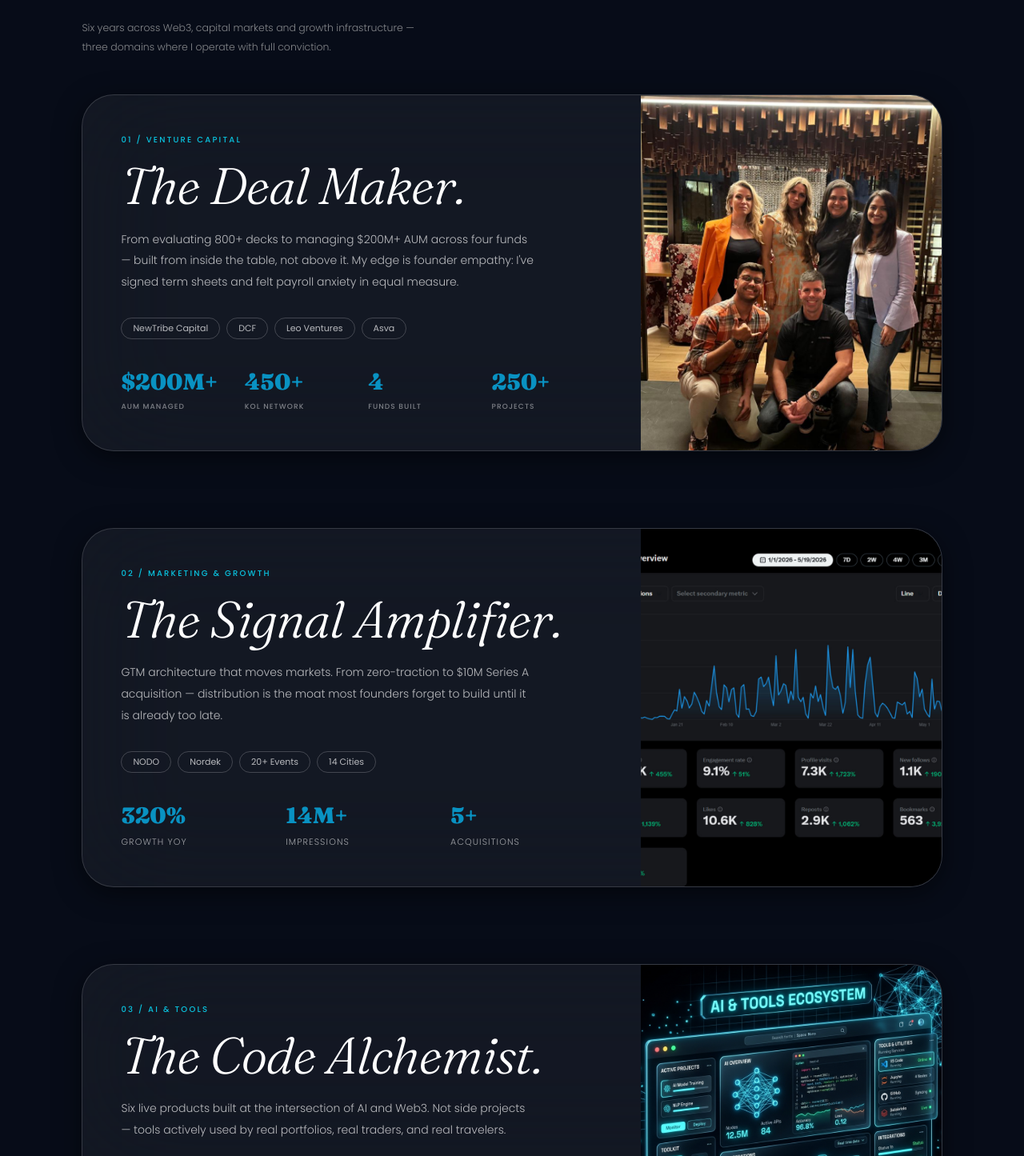
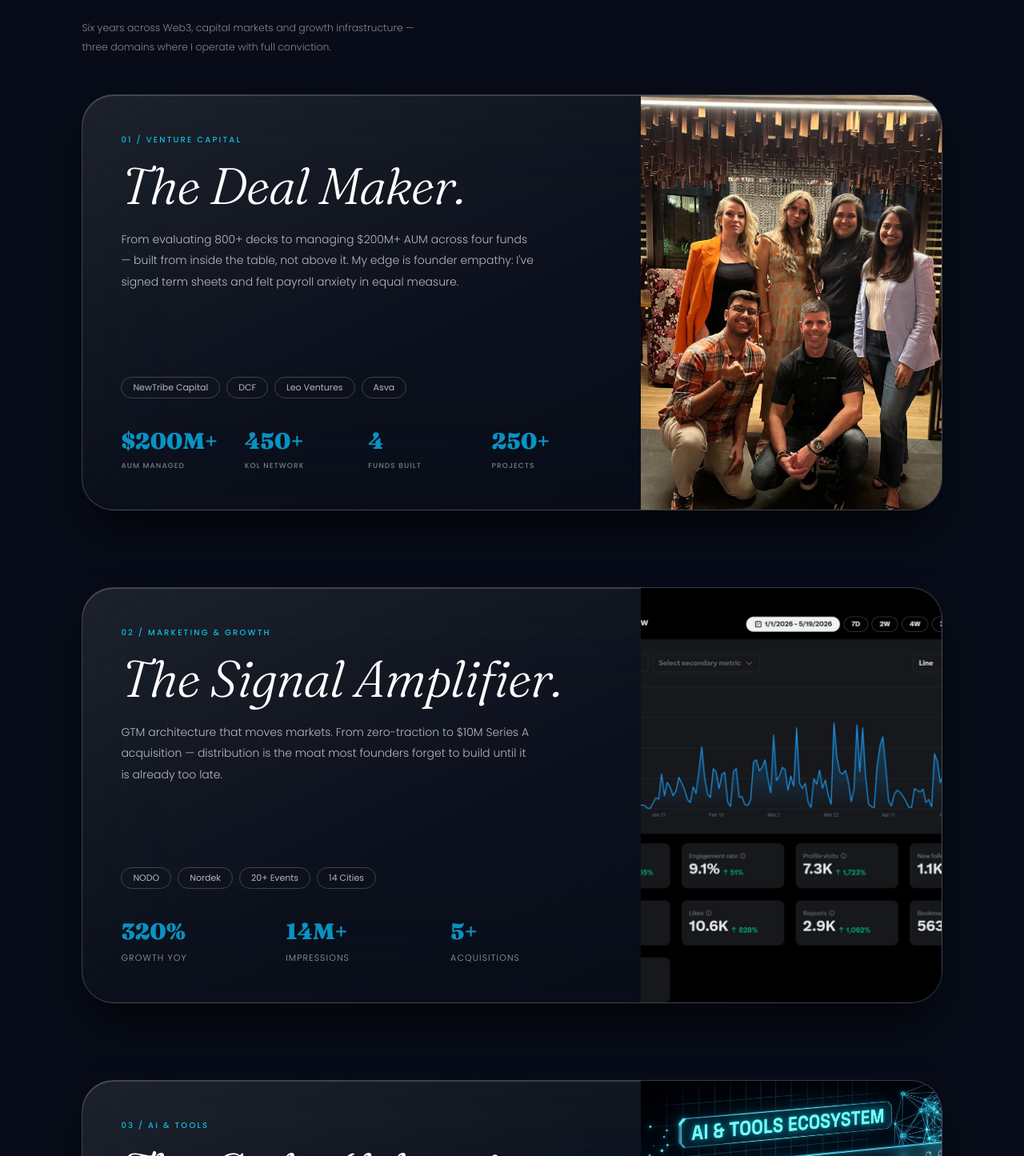
Before and after one commit to Viivek16/portfolio, a React (Vite) app: page / in a window 1280 px wide. Shown: the part 2405-3850 px from the top of the page at 80% size. Built offline with nearby package versions, Linux system fonts and the light colour scheme; a web font is replaced by a local one.

Commit message:
style(three-pillars): increase card height and apply premium reflection glassmorphism

```diff
--- a/src/components/ThreePillars.jsx
+++ b/src/components/ThreePillars.jsx
@@ -20,7 +20,7 @@ const ThreePillars = () => {
       <div className="flex flex-col gap-12 w-full">
 
         {/* Card 1 */}
-        <div className="w-full min-h-[50vh] rounded-[2.5rem] bg-white/[0.05] backdrop-blur-3xl border border-white/15 shadow-[0_8px_32px_rgba(0,0,0,0.5)] overflow-hidden flex flex-col md:flex-row mb-12 transition-all duration-300 hover:border-white/25 hover:shadow-[0_12px_48px_rgba(0,0,0,0.6)]">
+        <div className="w-full min-h-[65vh] rounded-[2.5rem] bg-gradient-to-br from-white/[0.09] via-white/[0.02] to-transparent backdrop-blur-3xl border border-white/20 shadow-[0_30px_60px_-15px_rgba(0,0,0,0.8),inset_0_1px_1px_rgba(255,255,255,0.2)] overflow-hidden flex flex-col md:flex-row mb-12 transition-all duration-300 hover:border-white/25 hover:shadow-[0_12px_48px_rgba(0,0,0,0.6)]">
           {/* Left Column (Text & Stats) - PADDING GOES HERE */}
           <div className="w-full md:w-[65%] p-8 md:p-12 flex flex-col justify-between">
             <div>
@@ -69,7 +69,7 @@ const ThreePillars = () => {
         </div>
 
         {/* Card 2 */}
-        <div className="w-full min-h-[50vh] rounded-[2.5rem] bg-white/[0.05] backdrop-blur-3xl border border-white/15 shadow-[0_8px_32px_rgba(0,0,0,0.5)] overflow-hidden flex flex-col md:flex-row mb-12 transition-all duration-300 hover:border-white/25 hover:shadow-[0_12px_48px_rgba(0,0,0,0.6)]">
+        <div className="w-full min-h-[65vh] rounded-[2.5rem] bg-gradient-to-br from-white/[0.09] via-white/[0.02] to-transparent backdrop-blur-3xl border border-white/20 shadow-[0_30px_60px_-15px_rgba(0,0,0,0.8),inset_0_1px_1px_rgba(255,255,255,0.2)] overflow-hidden flex flex-col md:flex-row mb-12 transition-all duration-300 hover:border-white/25 hover:shadow-[0_12px_48px_rgba(0,0,0,0.6)]">
           {/* Left Column (Text & Stats) - PADDING GOES HERE */}
           <div className="w-full md:w-[65%] p-8 md:p-12 flex flex-col justify-between">
             <div>
@@ -118,7 +118,7 @@ const ThreePillars = () => {
         </div>
 
         {/* Card 3 */}
-        <div className="w-full min-h-[50vh] rounded-[2.5rem] bg-white/[0.05] backdrop-blur-3xl border border-white/15 shadow-[0_8px_32px_rgba(0,0,0,0.5)] overflow-hidden flex flex-col md:flex-row mb-12 transition-all duration-300 hover:border-white/25 hover:shadow-[0_12px_48px_rgba(0,0,0,0.6)]">
+        <div className="w-full min-h-[65vh] rounded-[2.5rem] bg-gradient-to-br from-white/[0.09] via-white/[0.02] to-transparent backdrop-blur-3xl border border-white/20 shadow-[0_30px_60px_-15px_rgba(0,0,0,0.8),inset_0_1px_1px_rgba(255,255,255,0.2)] overflow-hidden flex flex-col md:flex-row mb-12 transition-all duration-300 hover:border-white/25 hover:shadow-[0_12px_48px_rgba(0,0,0,0.6)]">
           {/* Left Column (Text & Stats) - PADDING GOES HERE */}
           <div className="w-full md:w-[65%] p-8 md:p-12 flex flex-col justify-between">
             <div>
```
